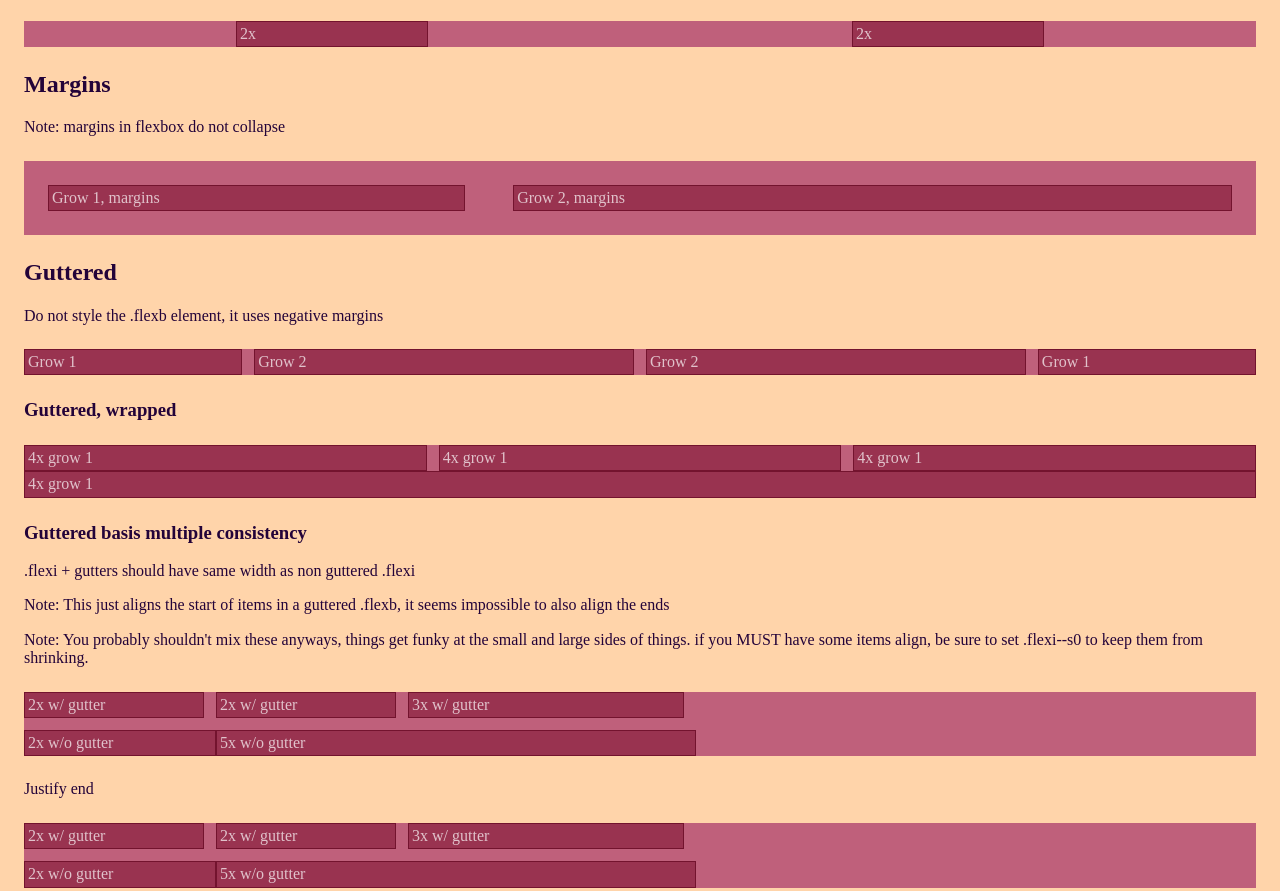
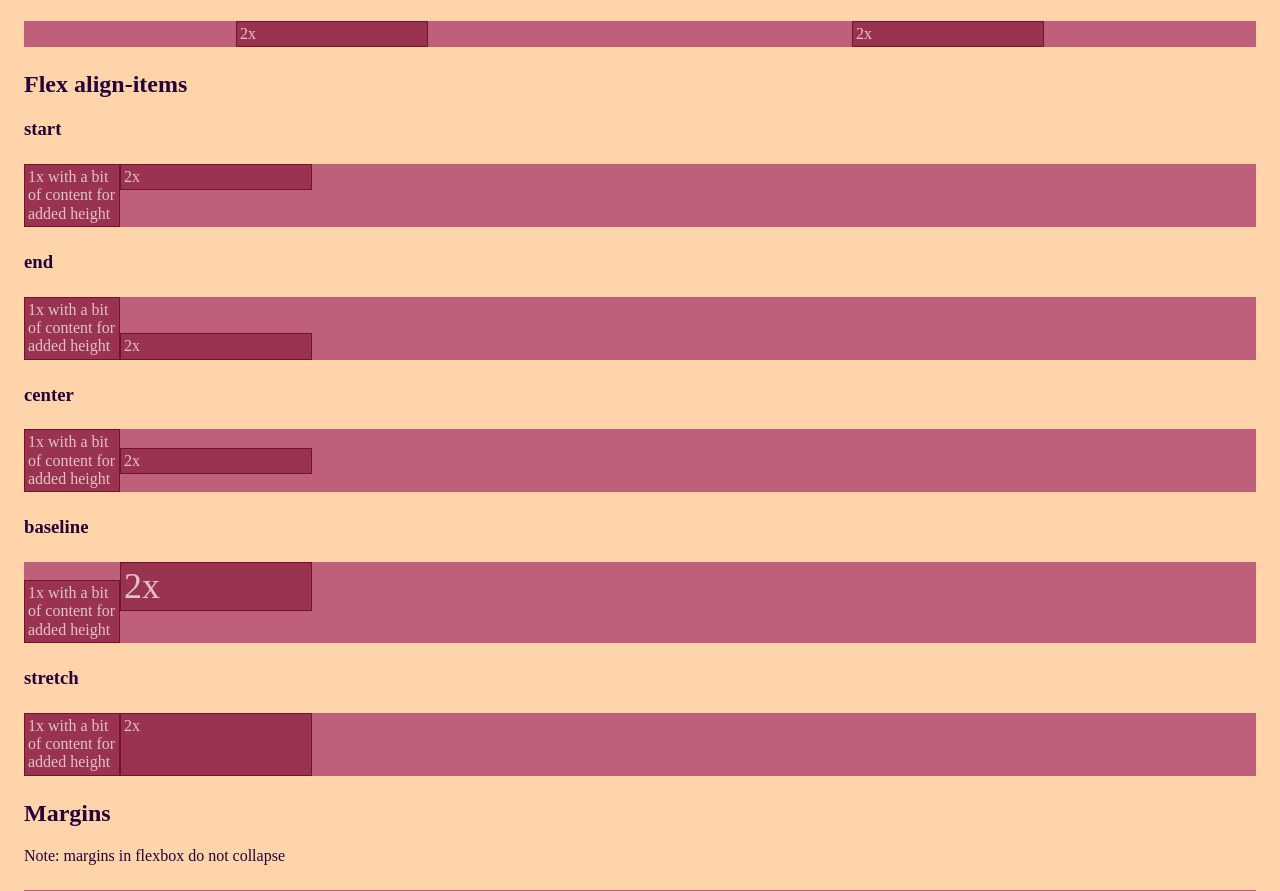
Before and after one commit to jonotron/muscles.css, a website: page example/index.html in a window 1280 px wide. Shown: the part 1131-2022 px from the top of the page. Drawn offline with nearby package versions, Linux system fonts and the light colour scheme.

Commit message:
align-items modifier

```diff
--- a/example/index.html
+++ b/example/index.html
@@ -83,6 +83,37 @@
       <div class="box flexi--b2x">2x</div>
     </div>
 
+    <h2>Flex align-items</h2>
+    <h3>start</h3>
+    <div class="flexb flexb--ai-start container">
+      <div class="box flexi--b1x">1x with a bit of content for added height</div>
+      <div class="box flexi--b2x">2x</div>
+    </div>
+
+    <h3>end</h3>
+    <div class="flexb flexb--ai-end container">
+      <div class="box flexi--b1x">1x with a bit of content for added height</div>
+      <div class="box flexi--b2x">2x</div>
+    </div>
+
+    <h3>center</h3>
+    <div class="flexb flexb--ai-center container">
+      <div class="box flexi--b1x">1x with a bit of content for added height</div>
+      <div class="box flexi--b2x">2x</div>
+    </div>
+
+    <h3>baseline</h3>
+    <div class="flexb flexb--ai-baseline container">
+      <div class="box flexi--b1x">1x with a bit of content for added height</div>
+      <div class="box flexi--b2x huge">2x</div>
+    </div>
+
+    <h3>stretch</h3>
+    <div class="flexb flexb--a-stretch container">
+      <div class="box flexi--b1x">1x with a bit of content for added height</div>
+      <div class="box flexi--b2x">2x</div>
+    </div>
+
     <h2>Margins</h2>
     <p>Note: margins in flexbox do not collapse</p>
     <div class="flexb container">
--- a/example/styles.css
+++ b/example/styles.css
@@ -26,3 +26,11 @@ body {
 .margins {
   margin: 24px;
 }
+
+.large {
+  font-size: 24px;
+}
+
+.huge {
+  font-size: 36px;
+}
--- /dev/null
+++ b/muscles/flexbox.align-items.css
@@ -0,0 +1,20 @@
+/* Flexbox align-items modifiers */
+.flexb--ai-start {
+  align-items: flex-start;
+}
+
+.flexb--ai-end {
+  align-items: flex-end;
+}
+
+.flexb--ai-center {
+  align-items: center;
+}
+
+.flexb--ai-baseline {
+  align-items: baseline;
+}
+
+.flexb--ai-stretch {
+  align-items: stretch;
+}
--- a/muscles/muscles.css
+++ b/muscles/muscles.css
@@ -1,5 +1,6 @@
 @import "flexbox.css";
 @import "flexbox.wrap.css";
 @import "flexbox.justify.css";
+@import "flexbox.align-items.css";
 @import "flexbox.gutter.css";
 @import "item.flex.css";
```
Also changed, not shown: dist/muscles.css.
